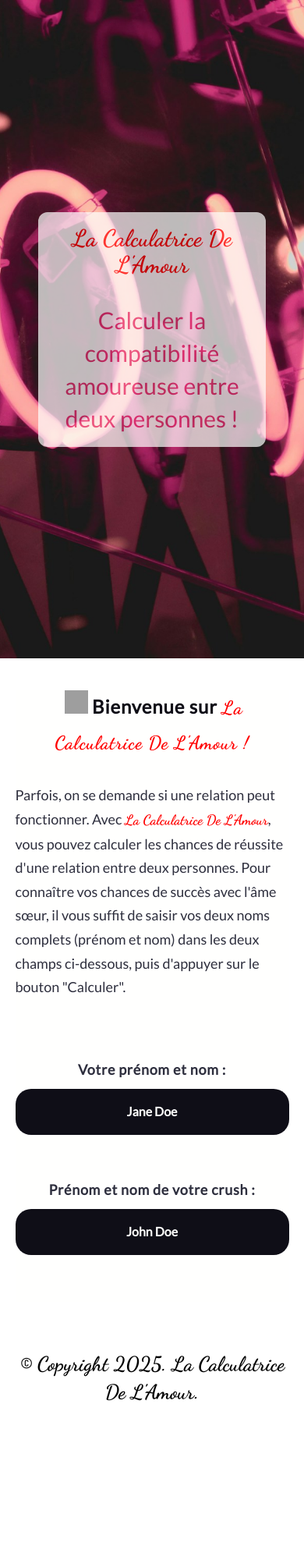
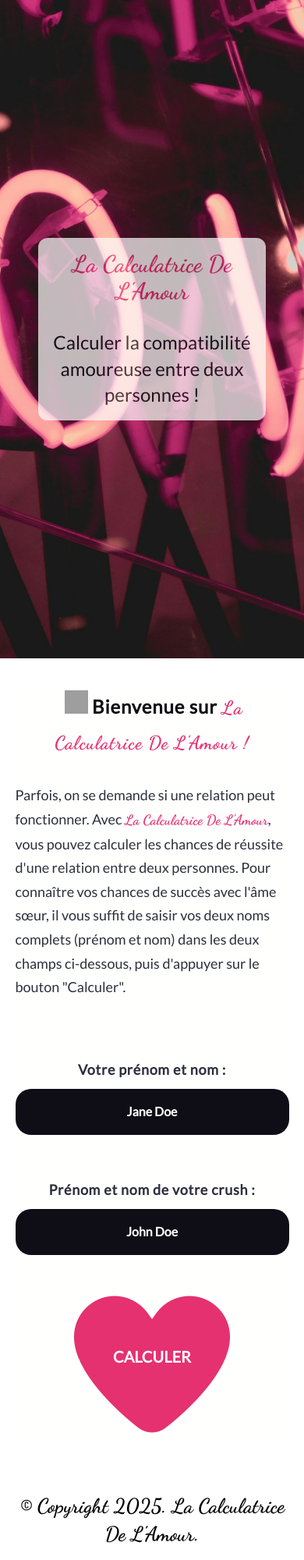
Before and after one commit to aperbet56/la_calculatrice_de_l_amour, a plain HTML site: page index.html in a window 390 px wide. Shown: the top 2000 px of the page at 78% size. Before the commit the page ends 1826 px from the top, so only its background shows below. Drawn offline with Linux system fonts and the light colour scheme; grey boxes are pictures that could not be loaded; a script that the page names is missing.

Commit message:
Mise à jour du fichier

```diff
--- a/style.css
+++ b/style.css
@@ -68,13 +68,13 @@ header {
 
 .subtitle {
     font-size: 30px;
-    color: #e53170;
+    color: #0f0e17;
 }
 
 .main__title,
 .logo {
     font-family: "Dancing Script", cursive;
-    color: #ff0000;
+    color: #e53170;
     text-transform: capitalize;
 }
 
@@ -195,36 +195,64 @@ input::placeholder {
 .calculate__btn {
     font-size: 20px;
     font-weight: 700;
-    color: #fffffe;
+    background-color: transparent;
+    position: relative;
+    /* width: 200px;
+    height: 200px;
     display: flex;
     justify-content: center;
-    align-items: center;
-    position: relative;
+    align-items: center;*/
 }
 
-.calculate__btn img {
-    width: 200px;
-    height: 200px;
-    object-fit: cover;
-    cursor: pointer;
-    transition: opacity 0.3s ease-in-out;
+.calculate__btn::after {
+    content: "Calculer";
+    color: #fffffe;
+    text-transform: uppercase;
+    font-size: 20px;
+    font-weight: 600;
+    position: absolute;
+    top: 45%;
+    left: 50%;
+    transform: translate(-50%, -50%);
 }
 
-.calculate__btn img:hover {
-    opacity: 0.7;
+
+.calculate__btn i {
+    font-size: 200px;
+    color: #e53170;
+    cursor: pointer;
+    animation: beat 1s ease 0.5s infinite normal;
+    animation-timing-function: (cubic-bezier(0.61, 0.04, 0.17, 1.32));
 }
 
-.text__btn {
-    position: absolute;
-    bottom: 45%;
-    left: 50%;
-    transform: translate(-50%, -50%)
+/**** Animation beat ****/
+
+@keyframes beat {
+    0% {
+        transform: scale(1);
+    }
+
+    25% {
+        transform: scale(1.2);
+    }
+
+    50% {
+        transform: scale(1);
+    }
+
+    75% {
+        transform: scale(1.1);
+    }
+
+    100% {
+        transform: scale(1);
+    }
 }
 
 /**** section resultTest ****/
 
 .resultTest {
-    border: 2px solid #ff0000;
+    border: 2px solid #e53170;
     border-radius: 20px;
     padding-block: 30px;
     display: none;
@@ -245,8 +273,8 @@ input::placeholder {
     font-size: 20px;
     text-align: center;
     font-weight: 700;
-    background-color: #ff0000;
-    color: #ffffff;
+    background-color: #e53170;
+    color: #fffffe;
     border-radius: 8px;
     cursor: pointer;
     opacity: 0;
@@ -261,7 +289,7 @@ input::placeholder {
 /**** footer ****/
 
 .footer__text {
-    padding: 22px 12px;
+    padding: 24px 12px;
     font-size: 26px;
     text-align: center;
     font-family: "Dancing Script", cursive;
@@ -272,6 +300,10 @@ input::placeholder {
 @media screen and (max-width: 572px) {
     .main__title {
         font-size: 30px;
+    }
+
+    .subtitle {
+        font-size: 24px;
     }
 
     p,
```
